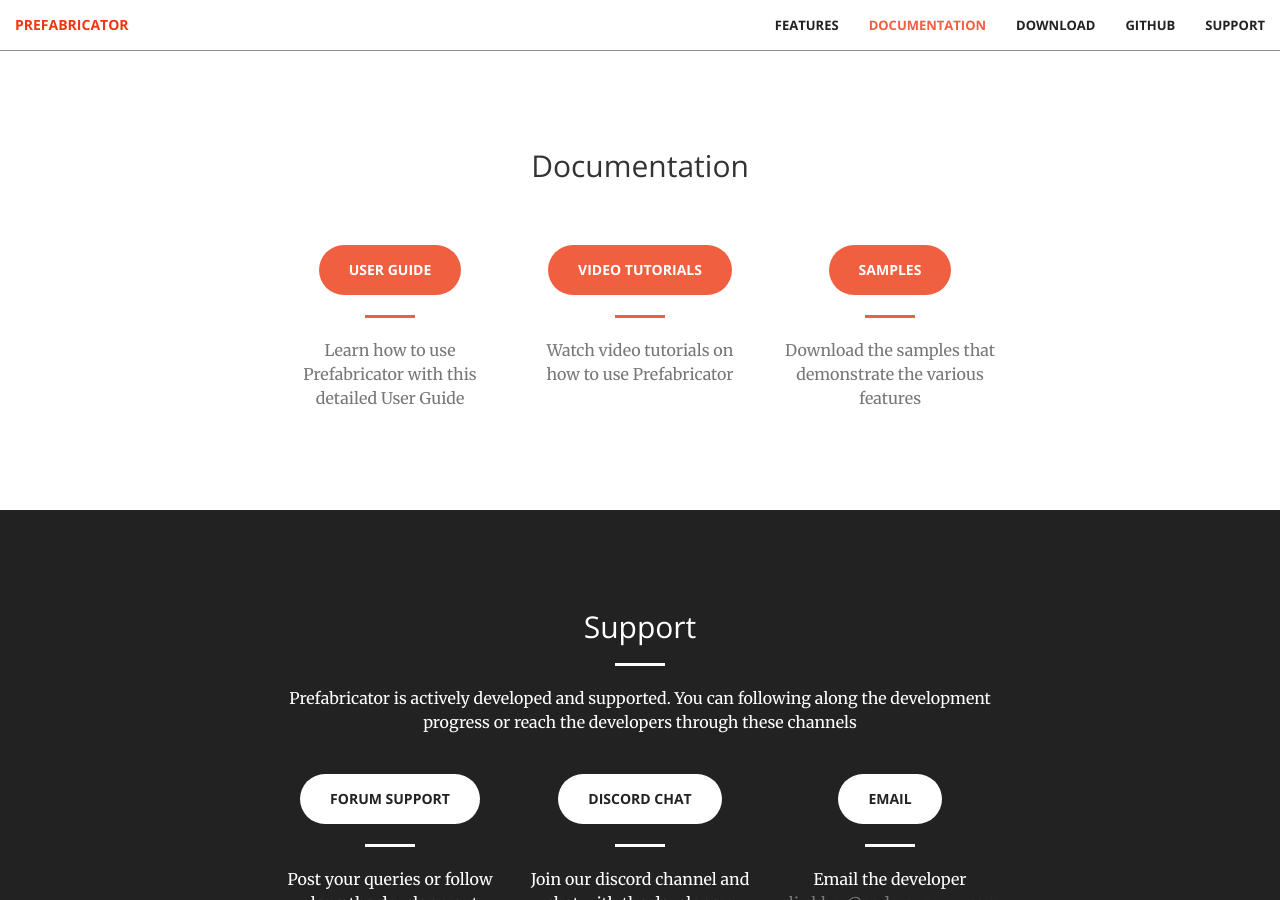
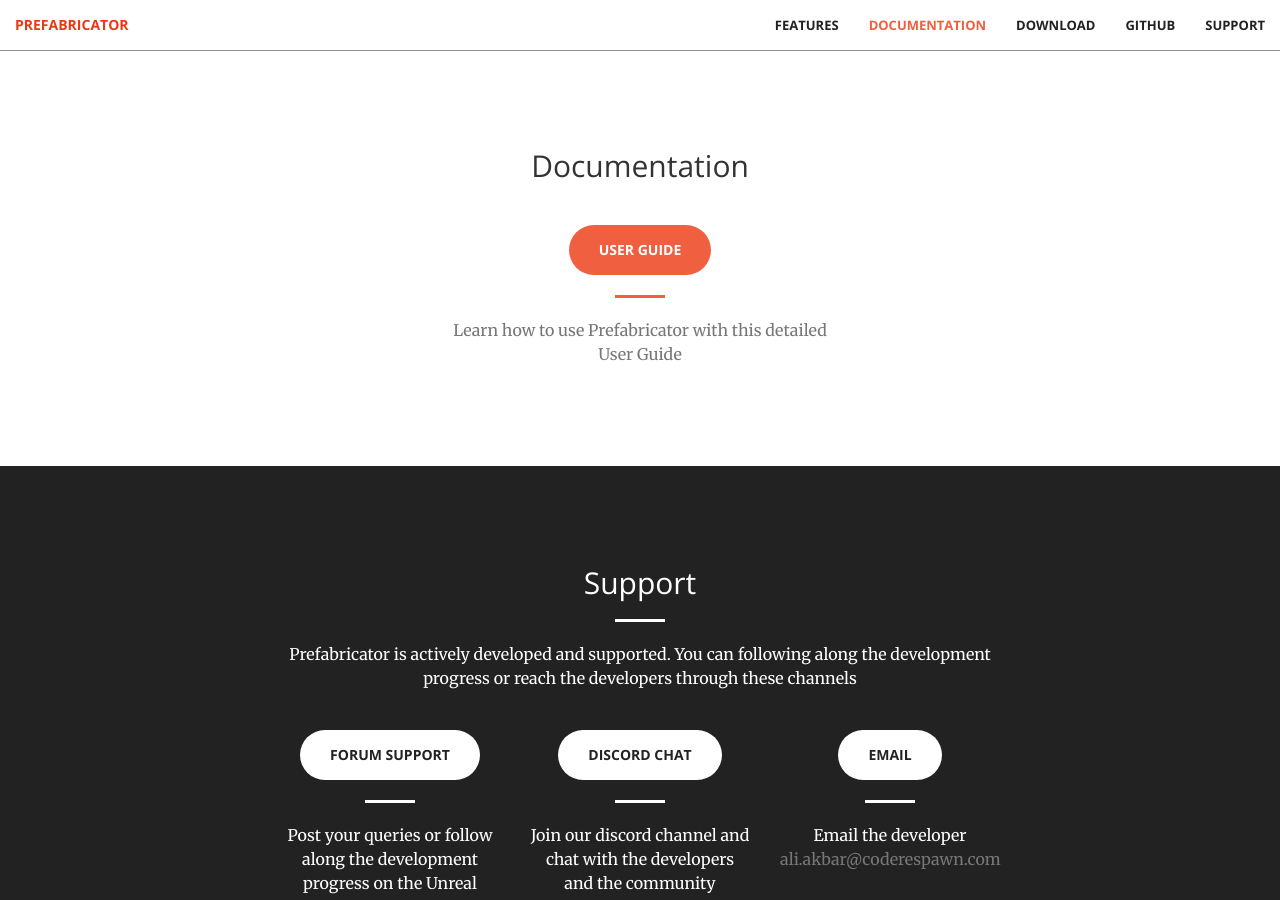
Before and after one commit to coderespawn/prefabricator-website, a Jekyll site: the page built from index.html, in a window 1280 px wide and 900 px high, scrolled down 2884 px. Built offline with Jekyll 4.4.1, drawn with Linux system fonts in a browser that asks for light colours.

Commit message:
Updated the headers and documentation section

```diff
--- a/_includes/documentation.html
+++ b/_includes/documentation.html
@@ -5,6 +5,12 @@
                 <h2 class="section-heading">Documentation</h2>
                 <hr class="light">
 
+				<div class="features-box">
+					<a href="http://docs.prefabricator.io" class="btn btn-default btn-xl btn-primary">User Guide</a>
+					<hr/>
+					<p class="text-muted">Learn how to use Prefabricator with this detailed User Guide</p>
+				</div>
+				<!--
 				<div class="col-lg-4 col-md-4 text-center">
 					<div class="features-box">
 						<a href="http://docs.prefabricator.io" class="btn btn-default btn-xl btn-primary">User Guide</a>
@@ -28,6 +34,8 @@
 						<p class="text-muted">Download the samples that demonstrate the various features</p>
 					</div>
 				</div>
+				-->
+
             </div>
         </div>
     </div>
--- a/_includes/header.html
+++ b/_includes/header.html
@@ -10,7 +10,14 @@
 				<i class="fa fa-play-circle"></i>
 				Watch Video
 			</a>
-            <a href="#features" class="btn btn-primary btn-xl page-scroll">Find Out More</a>
+            <a href="http://docs.prefabricator.io" target="_blank"  style="margin-right: 10px;" class="btn btn-primary btn-xl page-scroll">
+				<i class="fa fa-file-text"></i>
+				User Guide
+			</a>
+            <a href="#features"  style="margin-right: 10px;" class="btn btn-primary btn-xl page-scroll">
+				<i class="fa fa-bolt"></i>
+				Find Out More
+			</a>
 
         </div>
     </div>
```
